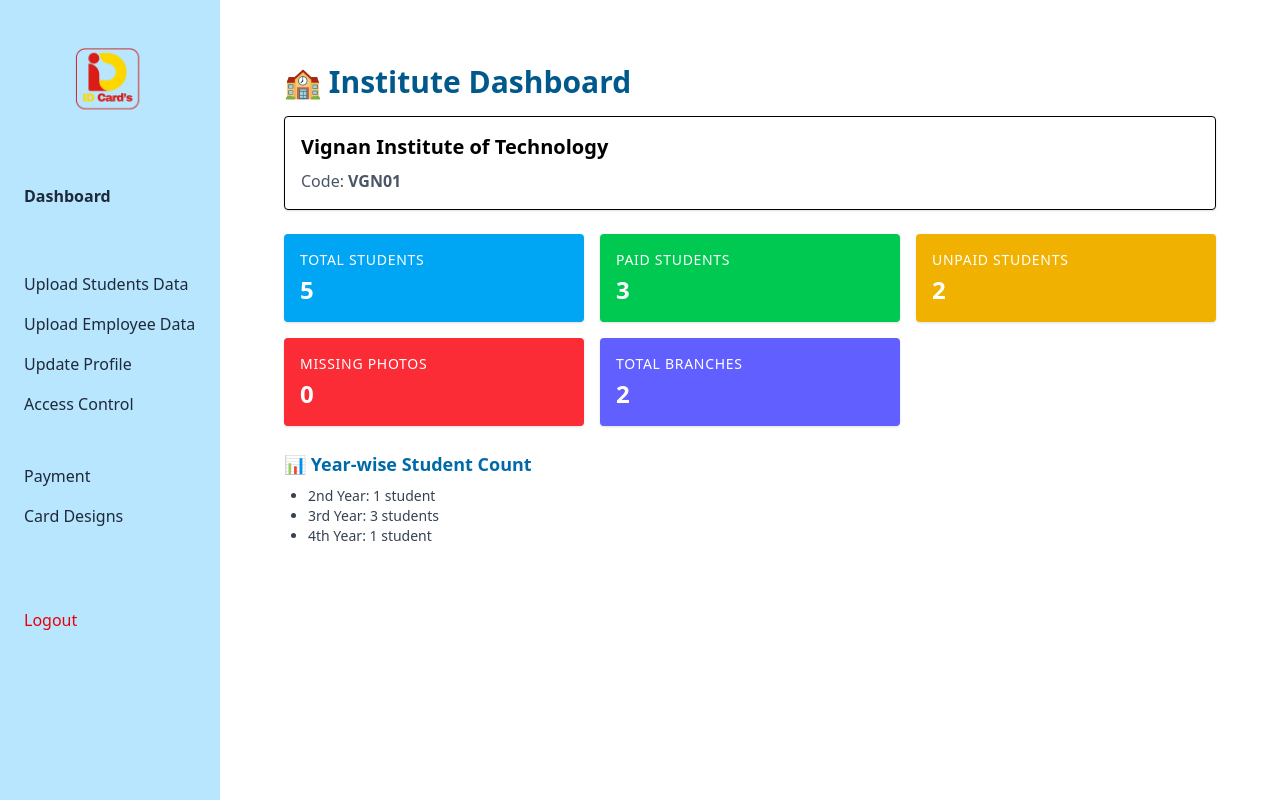
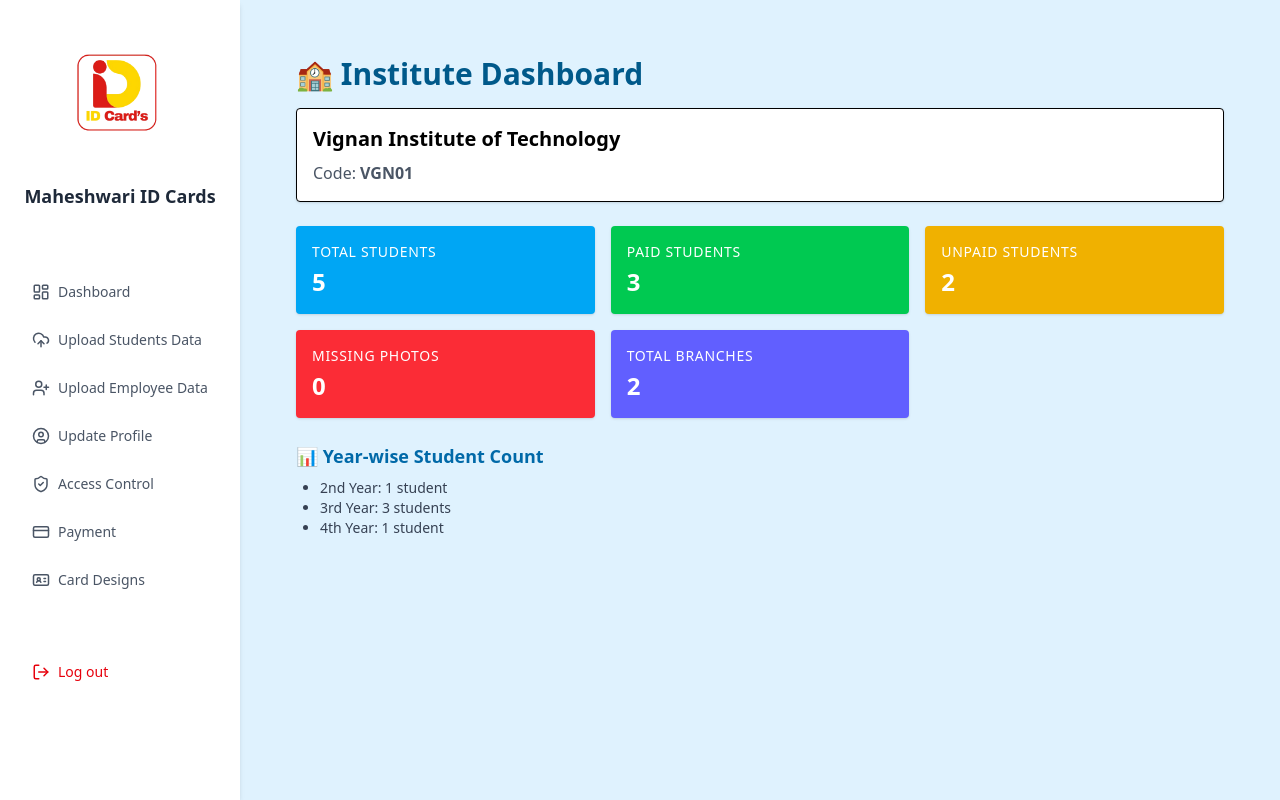
Before and after one commit to paavn17/maheshwari, a Next.js app: page /institute/dashboard in a window 1280 px wide. Built offline with nearby package versions, Linux system fonts and the light colour scheme.

Commit message:
ui and page updates

```diff
--- a/app/admin/dashboard/card-designs/page.jsx
+++ b/app/admin/dashboard/card-designs/page.jsx
@@ -1,12 +1,11 @@
 import DashboardLayout from '@/components/admin/page-layout'
-import ImageCropper from '@/components/image-cropper'
+// import ImageCropper from '@/components/image-cropper'
 import { idCardImages } from '@/lib/idCard'
 import Image from 'next/image'
 
 const page = () => {
   return (
     <DashboardLayout>
-      <ImageCropper/>
       <div className="p-6">
               <h1 className="text-2xl font-semibold mb-6 text-sky-800">ID Card Designs</h1>
 
--- a/app/admin/dashboard/card-master/page.jsx
+++ b/app/admin/dashboard/card-master/page.jsx
@@ -1,10 +1,11 @@
 import DashboardLayout from '@/components/admin/page-layout'
+import ImageCropper from '@/components/image-cropper'
 import React from 'react'
 
 const page = () => {
   return (
     <DashboardLayout>
-      <h1>Card Master</h1>
+      <ImageCropper/>
     </DashboardLayout>
   )
 }
--- a/app/layout.jsx
+++ b/app/layout.jsx
@@ -1,15 +1,11 @@
-import { Geist, Geist_Mono } from "next/font/google";
+import { Inter } from "next/font/google";
 import "./globals.css";
 
-const geistSans = Geist({
-  variable: "--font-geist-sans",
+const inter = Inter({
   subsets: ["latin"],
+  variable: "--font-inter",
 });
 
-const geistMono = Geist_Mono({
-  variable: "--font-geist-mono",
-  subsets: ["latin"],
-});
 
 export const metadata = {
   title: "Create Next App",
@@ -20,7 +16,8 @@ export default function RootLayout({ children }) {
   return (
     <html lang="en">
       <body
-        className={`${geistSans.variable} ${geistMono.variable} antialiased`}
+        className={`${inter.variable} antialiased`}
+        style={{ fontFamily: "var(--font-inter)" }}
       >
         {children}
       </body>
--- a/components/admin/page-layout.jsx
+++ b/components/admin/page-layout.jsx
@@ -4,15 +4,28 @@ import { useState, useEffect } from 'react';
 import Image from 'next/image';
 import Link from 'next/link';
 import { usePathname } from 'next/navigation';
-import { ChevronDown, ChevronRight } from 'lucide-react';
+import {
+  LayoutDashboard,
+  Users,
+  UploadCloud,
+  ShieldCheck,
+  FileBarChart2,
+  CreditCard,
+  Lock,
+  LogOut,
+  ChevronDown,
+  ChevronRight,
+} from 'lucide-react';
 
 const menuItems = [
   {
     title: 'Dashboard',
     href: '/admin/dashboard',
+    icon: <LayoutDashboard size={18} className="mr-2" />,
   },
   {
     title: 'User Management',
+    icon: <Users size={18} className="mr-2" />,
     submenu: [
       { title: 'Admin Details', href: '/admin/dashboard/admin-details' },
       { title: 'Upload Students Data', href: '/admin/dashboard/upload-students' },
@@ -24,9 +37,11 @@ const menuItems = [
   {
     title: 'Payment Details',
     href: '/admin/dashboard/payment-details',
+    icon: <CreditCard size={18} className="mr-2" />,
   },
   {
     title: 'Reports',
+    icon: <FileBarChart2 size={18} className="mr-2" />,
     submenu: [
       { title: 'Organizationwise', href: '/admin/dashboard/organization-wise' },
       { title: 'Payment Report', href: '/admin/dashboard/payment-report' },
@@ -37,11 +52,13 @@ const menuItems = [
   {
     title: 'Change Password',
     href: '/admin/dashboard/change-password',
+    icon: <Lock size={18} className="mr-2" />,
   },
   {
     title: 'Logout',
     href: '/login',
     danger: true,
+    icon: <LogOut size={18} className="mr-2" />,
   },
 ];
 
@@ -55,7 +72,6 @@ export default function DashboardLayout({ children }) {
 
   const isActive = (href) => pathname === href;
 
-  // ✅ Automatically expand relevant menu if current route matches submenu
   useEffect(() => {
     const initiallyExpanded = {};
     menuItems.forEach((item) => {
@@ -71,30 +87,37 @@ export default function DashboardLayout({ children }) {
   }, [pathname]);
 
   return (
-    <div className="flex min-h-screen font-sans">
+    <div className="flex min-h-screen font-sans bg-gray-50">
       {/* Sidebar */}
-      <aside className="bg-sky-200 p-6 shadow-lg flex flex-col min-w-[220px] max-w-[260px]">
-        {/* Logo */}
-        <div className="flex items-center justify-center mb-10">
+      <aside className="sticky top-0 h-screen w-[240px] bg-white shadow-md flex flex-col justify-between">
+        <div>
+          {/* Logo & Title */}
+          <div className="flex flex-col items-center py-6">
             <Image
               src="/images/logo.png"
-            alt="ID Card's Logo"
-            width={120}
-            height={120}
+              alt="ID Card Logo"
+              width={150}
+              height={80}
               className="object-contain"
             />
+            <span className="mt-2 font-bold text-lg text-gray-800 text-center">
+              Maheshwari ID Cards
+            </span>
           </div>
 
           {/* Navigation */}
-        <nav className="flex flex-col text-[16px] font-medium text-gray-800 space-y-5">
+          <nav className="flex flex-col space-y-3 px-4 mt-10 text-sm font-medium">
   {menuItems.map((item) =>
     item.submenu ? (
       <div key={item.title}>
         <button
           onClick={() => toggleMenu(item.title)}
-                  className="flex items-center justify-between w-full hover:text-sky-700 transition"
+          className="flex items-center justify-between w-full text-gray-700 hover:text-sky-700 transition"
         >
+          <div className="flex items-center">
+            {item.icon}
             <span>{item.title}</span>
+          </div>
           {expandedMenus[item.title] ? (
             <ChevronDown size={18} />
           ) : (
@@ -106,12 +129,16 @@ export default function DashboardLayout({ children }) {
             expandedMenus[item.title] ? 'max-h-96 opacity-100' : 'max-h-0 opacity-0'
           }`}
         >
-                  <div className="mt-2 flex flex-col space-y-1 text-[15px] text-gray-700">
+          <div className="mt-2 flex flex-col space-y-1 text-gray-700"> {/* Removed ml-6 here */}
             {item.submenu.map((sub) => (
               <Link
                 key={sub.href}
                 href={sub.href}
-                        className="text-left pl-4 py-2 hover:bg-sky-300/40 rounded-md transition-all"
+                className={`px-6 py-2 rounded-md transition-all text-left hover:bg-sky-100 ${
+                  isActive(sub.href)
+                    ? 'bg-sky-100 text-sky-700 font-semibold'
+                    : ''
+                }`}
               >
                 {sub.title}
               </Link>
@@ -123,28 +150,35 @@ export default function DashboardLayout({ children }) {
       <Link
         key={item.href}
         href={item.href}
-                className={`text-left transition ${
+        className={`flex items-center justify-between px-4 py-2 rounded-md transition ${
           item.danger
-                    ? 'hover:text-red-600'
-                    : 'hover:text-sky-700'
+            ? 'text-red-600 hover:text-red-700'
+            : 'text-gray-600 hover:text-sky-700 hover:bg-gray-100'
         } ${
           isActive(item.href)
             ? item.danger
               ? 'text-red-600 font-semibold'
-                      : 'text-sky-700 font-semibold'
+              : 'bg-sky-100 text-sky-700 font-semibold'
             : ''
         }`}
       >
-                {item.title}
+        <div className="flex items-center">
+          {item.icon}
+          <span>{item.title}</span>
+        </div>
+        <div className="w-[18px]" />
       </Link>
     )
   )}
 </nav>
+        </div>
       </aside>
 
       {/* Main Content */}
-      <main className="flex-1 bg-white p-10">
-        {children || <div className="text-gray-400 text-xl">Main content goes here...</div>}
+      <main className="flex-1 overflow-y-auto max-h-screen p-8 bg-sky-100">
+        {children || (
+          <div className="text-gray-400 text-lg">Main content goes here...</div>
+        )}
       </main>
     </div>
   );
--- a/components/institute/page-layout.jsx
+++ b/components/institute/page-layout.jsx
@@ -3,111 +3,116 @@
 import Image from 'next/image';
 import Link from 'next/link';
 import { usePathname } from 'next/navigation';
+import {
+  LayoutDashboard,
+  UploadCloud,
+  UserPlus,
+  UserCircle,
+  ShieldCheck,
+  CreditCard,
+  IdCard,
+  LogOut,
+} from 'lucide-react';
 
 export default function InstituteLayout({ children }) {
   const pathname = usePathname();
 
-  const isActive = (href) => pathname === href;
+  const navItems = [
+    {
+      label: 'Dashboard',
+      href: '/institute/dashboard/',
+      icon: <LayoutDashboard size={18} className="mr-2" />,
+    },
+    {
+      label: 'Upload Students Data',
+      href: '/institute/dashboard/upload-students',
+      icon: <UploadCloud size={18} className="mr-2" />,
+    },
+    {
+      label: 'Upload Employee Data',
+      href: '/institute/dashboard/upload-employees',
+      icon: <UserPlus size={18} className="mr-2" />,
+    },
+    {
+      label: 'Update Profile',
+      href: '/institute/dashboard/update-profile',
+      icon: <UserCircle size={18} className="mr-2" />,
+    },
+    {
+      label: 'Access Control',
+      href: '/institute/dashboard/access-control',
+      icon: <ShieldCheck size={18} className="mr-2" />,
+    },
+    {
+      label: 'Payment',
+      href: '/institute/dashboard/payment',
+      icon: <CreditCard size={18} className="mr-2" />,
+    },
+    {
+      label: 'Card Designs',
+      href: '/institute/dashboard/card-designs',
+      icon: <IdCard size={18} className="mr-2" />,
+    },
+  ];
 
   return (
-    <div className="flex min-h-screen font-sans">
+    <div className="flex min-h-screen bg-gray-50 font-sans">
       {/* Sidebar */}
-      <aside className="bg-sky-200 p-6 shadow-lg flex flex-col justify-between min-w-[220px] max-w-[260px]">
+      <aside className="sticky top-0 h-screen w-[240px] bg-white shadow-md flex flex-col justify-between">
         <div>
-          {/* Logo */}
-          <div className="flex items-center justify-center mb-10">
+          {/* Logo & Name */}
+          <div className="flex flex-col items-center py-6">
             <Image
               src="/images/logo.png"
               alt="Institute Logo"
-              width={120}
-              height={120}
+              width={150}
+              height={80}
               className="object-contain"
             />
+            <span className="mt-2 font-bold text-lg text-gray-800 text-center">
+              Maheshwari ID Cards
+            </span>
           </div>
 
           {/* Navigation */}
-          <nav className="flex flex-col text-[16px] font-medium text-gray-800 space-y-4">
+          <nav className="flex flex-col space-y-3 px-4 mt-10">
+            {navItems.map((item) => {
+              const isActive = pathname === item.href;
+              return (
                 <Link
-              href="/institute/dashboard/"
-              className={`hover:text-sky-700 transition mb-16 font-bold ${
-                isActive('/institute/dashboard/upload-employees') ? 'text-sky-700 font-semibold' : ''
+                  key={item.href}
+                  href={item.href}
+                  className={`flex items-center px-4 py-2 rounded-md text-sm font-medium transition ${
+                    isActive
+                      ? 'bg-sky-100 text-sky-700 font-semibold w-auto'
+                      : 'text-gray-600 hover:bg-gray-100 hover:text-sky-700'
                   }`}
                 >
-              Dashboard
+                  {item.icon}
+                  {item.label}
                 </Link>
+              );
+            })}
+          </nav>
 
-            <Link
-              href="/institute/dashboard/upload-students"
-              className={`hover:text-sky-700 transition ${
-                isActive('/institute/dashboard/upload-students') ? 'text-sky-700 font-semibold' : ''
-              }`}
-            >
-              Upload Students Data
-            </Link>
-
-            <Link
-              href="/institute/dashboard/upload-employees"
-              className={`hover:text-sky-700 transition ${
-                isActive('/institute/dashboard/upload-employees') ? 'text-sky-700 font-semibold' : ''
-              }`}
-            >
-              Upload Employee Data
-            </Link>
-
-            <Link
-              href="/institute/dashboard/update-profile"
-              className={`hover:text-sky-700 transition ${
-                isActive('/institute/dashboard/update-profile') ? 'text-sky-700 font-semibold' : ''
-              }`}
-            >
-              Update Profile
-            </Link>
-
-            <Link
-              href="/institute/dashboard/access-control"
-              className={`hover:text-sky-700 transition ${
-                isActive('/institute/dashboard/access-control') ? 'text-sky-700 font-semibold' : ''
-              }`}
-            >
-              Access Control
-            </Link>
-
-            {/* Spacer */}
-            <div className="h-4" />
-
-            <Link
-              href="/institute/dashboard/payment"
-              className={`hover:text-sky-700 transition ${
-                isActive('/institute/dashboard/payment') ? 'text-sky-700 font-semibold' : ''
-              }`}
-            >
-              Payment
-            </Link>
-
-            <Link
-              href="/institute/dashboard/card-designs"
-              className={`hover:text-sky-700 transition ${
-                isActive('/institute/dashboard/card-designs') ? 'text-sky-700 font-semibold' : ''
-              }`}
-            >
-              Card Designs
-            </Link>
-
+          {/* Logout */}
+          <div className="px-8 mt-16">
             <Link
               href="/login"
-            className="text-left text-red-600 hover:text-red-700 transition font-medium mt-16"
+              className="flex items-center text-sm text-red-600 hover:text-red-700 transition"
             >
-            Logout
+              <LogOut size={18} className="mr-2" />
+              Log out
             </Link>
-          </nav>
           </div>
-
-        {/* Logout Button */}
+        </div>
       </aside>
 
       {/* Main Content */}
-      <main className="flex-1 bg-white p-10">
-        {children || <div className="text-gray-400 text-xl">Institute content goes here...</div>}
+      <main className="flex-1 overflow-y-auto max-h-screen p-8 bg-sky-100">
+        {children || (
+          <div className="text-gray-400 text-lg">Institute content goes here...</div>
+        )}
       </main>
     </div>
   );
--- a/components/student/page-layout.jsx
+++ b/components/student/page-layout.jsx
@@ -1,64 +1,91 @@
 'use client';
 
+import { usePathname } from 'next/navigation';
 import Image from 'next/image';
 import Link from 'next/link';
-import { usePathname } from 'next/navigation';
+import {
+  LayoutDashboard,
+  CreditCard,
+  LogOut,
+} from 'lucide-react';
 
 export default function StudentLayout({ children }) {
   const pathname = usePathname();
 
-  const isActive = (href) => pathname === href;
+  const navItems = [
+    {
+      label: 'Dashboard',
+      icon: <LayoutDashboard size={18} className="mr-2" />,
+      href: '/student/dashboard',
+    },
+    {
+      label: 'Payment',
+      icon: <CreditCard size={18} className="mr-2" />,
+      href: '/student/dashboard/card-designs',
+    },
+  ];
 
   return (
-    <div className="flex min-h-screen font-sans">
+    <div className="flex min-h-screen bg-gray-50">
       {/* Sidebar */}
-      <aside className="bg-sky-200 p-6 shadow-lg flex flex-col justify-between min-w-[220px] max-w-[260px]">
+      <aside className="sticky top-0 h-screen w-[240px] bg-white shadow-md flex flex-col justify-between">
         <div>
-          {/* Logo */}
-          <div className="flex items-center justify-center mb-10">
+          {/* Logo & Name */}
+          <div className="flex flex-col items-center py-6">
             <Image
               src="/images/logo.png"
               alt="ID Card's Logo"
-              width={120}
-              height={120}
+              width={150}
+              height={80}
               className="object-contain"
             />
+            <span className="mt-2 font-bold text-lg text-gray-800 text-center">
+              Maheshwari ID Cards
+            </span>
           </div>
 
+          {/* Gap */}
+          <div className="mt-4 "></div>
+
           {/* Navigation */}
-          <nav className="flex flex-col text-[16px] font-medium text-gray-800 space-y-4">
-            <Link
-              href="/student/dashboard"
-              className={`text-left hover:text-sky-700 transition ${
-                isActive('/student/dashboard') ? 'text-sky-700 font-semibold' : ''
-              }`}
-            >
-              Dashboard
-            </Link>
-
-            <Link
-              href="/student/dashboard/card-designs"
-              className={`text-left hover:text-sky-700 transition ${
-                isActive('/student/dashboard/card-designs') ? 'text-sky-700 font-semibold' : ''
-              }`}
-            >
-              Card Designs
-            </Link>
-            <Link
+          <nav className="flex flex-col space-y-3 px-4 mt-10">
+            {navItems.map((item) => {
+              const isActive = pathname === item.href;
+              return (
+                <Link
+                  key={item.href}
+                  href={item.href}
+                  className={`flex items-center px-4 py-2 rounded-md text-sm font-medium transition ${
+                    isActive
+                      ? 'bg-sky-100 text-sky-700 font-semibold w-auto'
+                      : 'text-gray-600 hover:bg-gray-100 hover:text-sky-700'
+                  }`}
+                >
+                  {item.icon}
+                  {item.label}
+                </Link>
+              );
+            })}
+          </nav>
+                  {/* Logout */}
+        <div className="px-8 mt-16">
+          <Link
             href="/login"
-            className="text-left text-red-600 hover:text-red-700 transition font-medium mt-16"
+            className="flex items-center text-sm text-red-600 hover:text-red-700 transition"
           >
-            Logout
+            <LogOut size={18} className="mr-2" />
+            Log out
           </Link>
-          </nav>
         </div>
 
-        {/* Logout Button */}
+        </div>
       </aside>
 
       {/* Main Content */}
-      <main className="flex-1 bg-white p-10">
-        {children || <div className="text-gray-400 text-xl">Student content goes here...</div>}
+      <main className="flex-1 overflow-y-auto max-h-screen p-8 bg-sky-100">
+        {children || (
+          <div className="text-gray-400 text-lg">Student content goes here...</div>
+        )}
       </main>
     </div>
   );
--- a/next.config.mjs
+++ b/next.config.mjs
@@ -1,7 +1,7 @@
 /** @type {import('next').NextConfig} */
 const nextConfig = {
   images: {
-    domains: ['picsum.photos'],
+    domains: ['picsum.photos', 'randomuser.me'],
   },
 };
 
```
Also changed, not shown: app/student/dashboard/page.jsx (+48 -42 lines), components/image-cropper.jsx (+60 -45 lines). Lines whose indentation alone changed are shown as unchanged.
